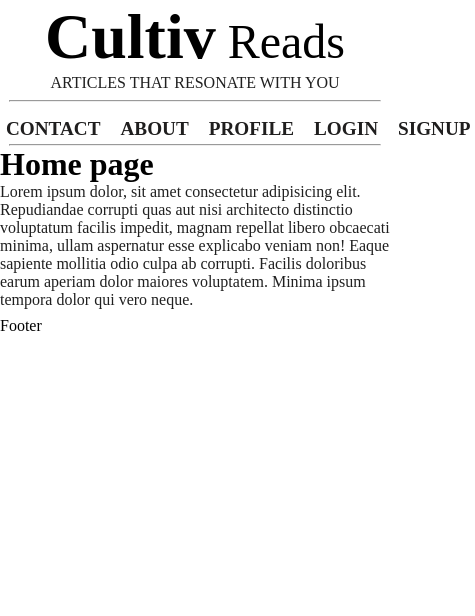
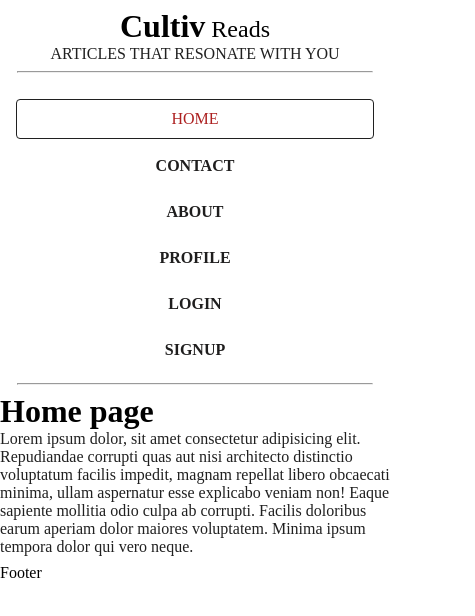
Before and after one commit to bel-konseh/Cultiv-Blog, a React (Vite) app in the folder blogspot-frontend/: page / in a window 390 px wide. Shown: the top 616 px of the page, 475 px wide, since content can reach past the window. Built offline with nearby package versions, Linux system fonts and the light colour scheme.

Commit message:
Add responsiveness to nav

```diff
--- a/blogspot-frontend/src/components/Header/Header.css
+++ b/blogspot-frontend/src/components/Header/Header.css
@@ -1,4 +1,4 @@
-*{
+/* *{
     padding: 0;
     margin: 0;
 }
@@ -11,13 +11,14 @@ hr{
     color:#ad2121;
     border: 1px solid #202020;
     border-radius: 4px;
-    padding: 2px 4px;
+    padding: 1px 2px;
 
 }
 .header-container{
     display: flex;
     flex-direction: column;
     align-items: center;
+    padding: 4px;
 }
 .span{
     font-size: 4rem;
@@ -26,6 +27,8 @@ hr{
 }
 nav{
     margin-top: 12px;
+    width: 95%;
+    background-color: red;
 }
 .logo-box{
     display: flex;
@@ -38,14 +41,14 @@ nav{
 ul {
     list-style: none;
     display: flex;
-    gap: 20px;
+    gap: 8px;
     align-items: center;
     justify-content: center;
     padding: 4px;
 
 }
 li{
-    font-size: 1.2rem;
+    font-size: 1.1rem;
 }
 .nav-link{
     font-weight: bold;
@@ -56,4 +59,142 @@ p{
     font-size: 16px;
     color: #202020;
     margin-bottom: 8px;
+} */
+
+* {
+  padding: 0;
+  margin: 0;
+  box-sizing: border-box;
 }
+
+hr {
+  width: 95%;
+}
+
+.active-tab {
+  text-decoration: none;
+  color: #ad2121;
+  border: 1px solid #202020;
+  border-radius: 4px;
+  padding: 2px 6px;
+}
+
+.header-container {
+  display: flex;
+  flex-direction: column;
+  align-items: center;
+  padding: 8px;
+  width: 100%;
+}
+
+.span {
+  font-size: 4rem;
+  font-weight: bold;
+}
+
+nav {
+  margin-top: 12px;
+  width: 100%;
+
+}
+
+.logo-box {
+  display: flex;
+  flex-direction: column;
+  font-size: 3rem;
+  font-weight: 400;
+  align-items: center;
+  text-align: center;
+}
+
+ul {
+  list-style: none;
+  display: flex;
+  flex-wrap: wrap;
+  gap: 12px;
+  align-items: center;
+  justify-content: center;
+  padding: 8px;
+}
+
+li {
+  font-size: 1.1rem;
+}
+
+.nav-link {
+  font-weight: bold;
+  text-decoration: none;
+  color: #1f1e1e;
+  padding: 4px 8px;
+  transition: background-color 0.3s ease;
+}
+
+.nav-link:hover {
+  background-color: #fff;
+  color: #ad2121;
+  border-radius: 4px;
+}
+
+p {
+  font-size: 16px;
+  color: #202020;
+  margin-bottom: 8px;
+}
+
+
+
+@media (max-width: 768px) {
+  .span {
+    font-size: 2.5rem;
+  }
+
+  .logo-box {
+    font-size: 2rem;
+  }
+
+  ul {
+    gap: 8px;
+    flex-direction: row;
+    flex-wrap: wrap;
+  }
+
+  li {
+    font-size: 1rem;
+  }
+
+  nav {
+    padding: 6px 0;
+  }
+}
+
+@media (max-width: 480px) {
+  .span {
+    font-size: 2rem;
+  }
+
+  .logo-box {
+    font-size: 1.5rem;
+  }
+
+  ul {
+    flex-direction: column;
+    align-items: center;
+  }
+
+  li {
+    width: 100%;
+    text-align: center;
+  }
+
+  nav {
+
+    width: 100%;
+  }
+
+  .nav-link,
+  .active-tab {
+    display: block;
+    width: 100%;
+    padding: 10px 0;
+  }
+}
```
